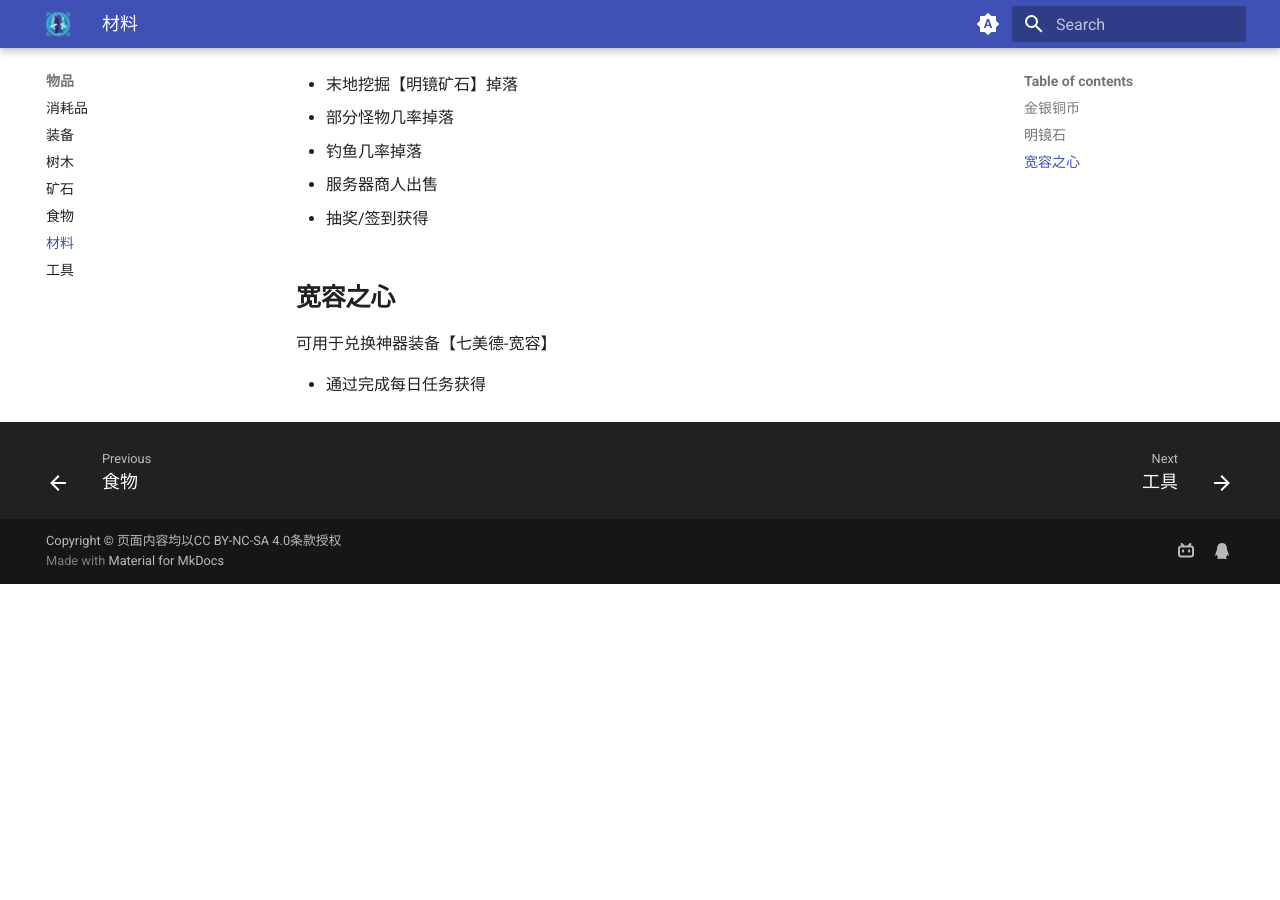
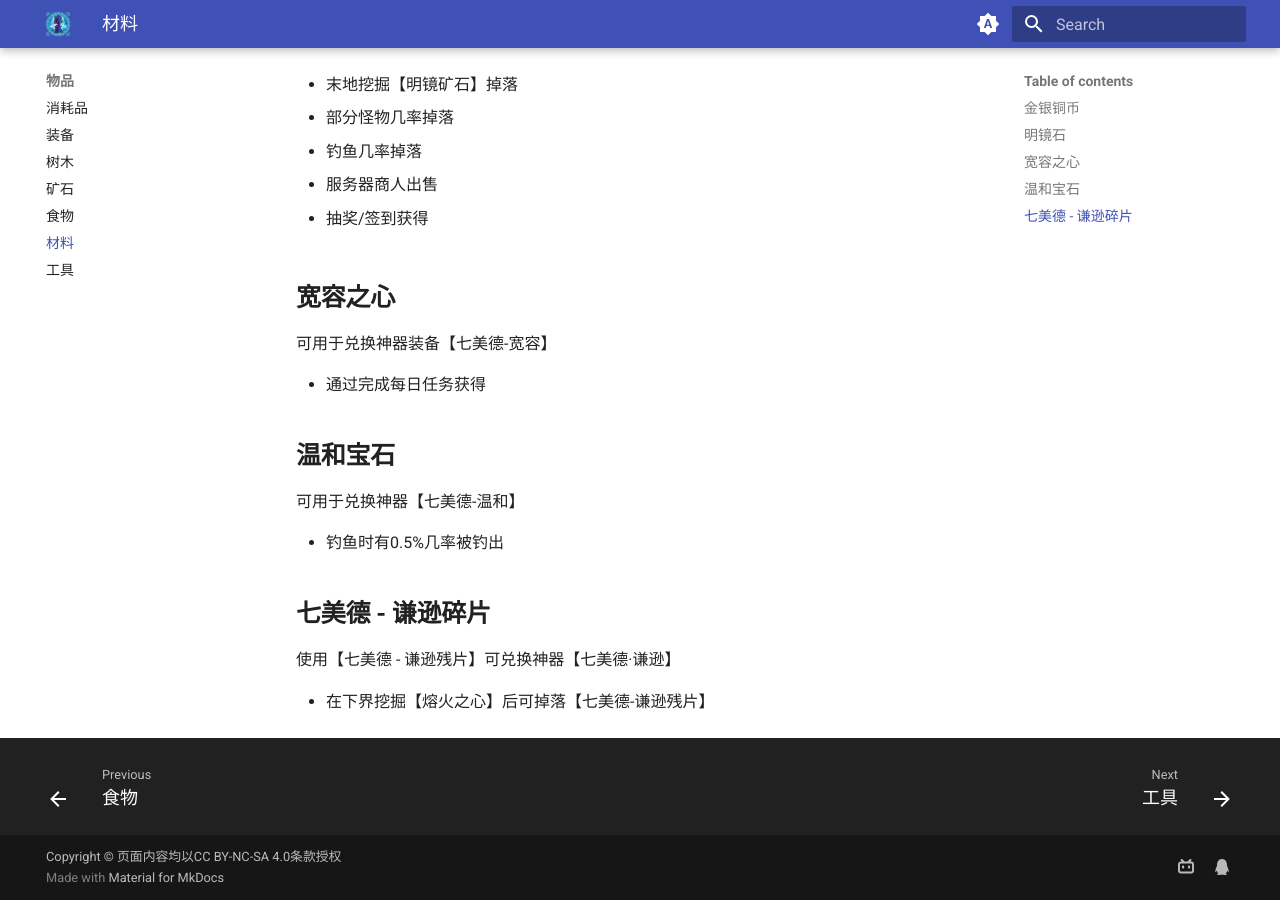
Before and after one commit to pikaqiu1254/docs, an MkDocs documentation site: the page built from docs/item/materials.md, in a window 1280 px wide and 900 px high, scrolled down 542 px. Built offline with MkDocs 1.6.1 and Material for MkDocs 9.7.7, drawn with Linux system fonts in a browser that asks for light colours; before the commit the page ends 1126 px from its top, so only the background shows below that.

Commit message:
Update materials.md

```diff
--- a/docs/item/materials.md
+++ b/docs/item/materials.md
@@ -39,3 +39,15 @@
 可用于兑换神器装备【七美德-宽容】
 
  - 通过完成每日任务获得
+
+## **温和宝石**
+
+可用于兑换神器【七美德-温和】
+
+ - 钓鱼时有0.5%几率被钓出
+
+## **七美德 - 谦逊碎片**
+
+使用【七美德 - 谦逊残片】可兑换神器【七美德·谦逊】
+
+ - 在下界挖掘【熔火之心】后可掉落【七美德-谦逊残片】
```
